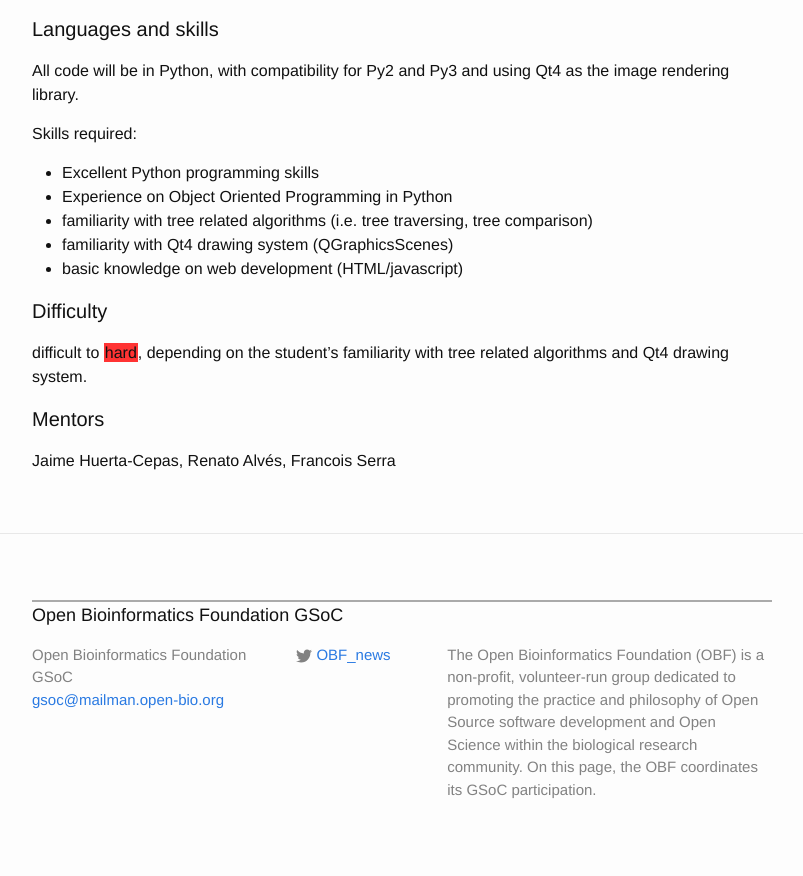
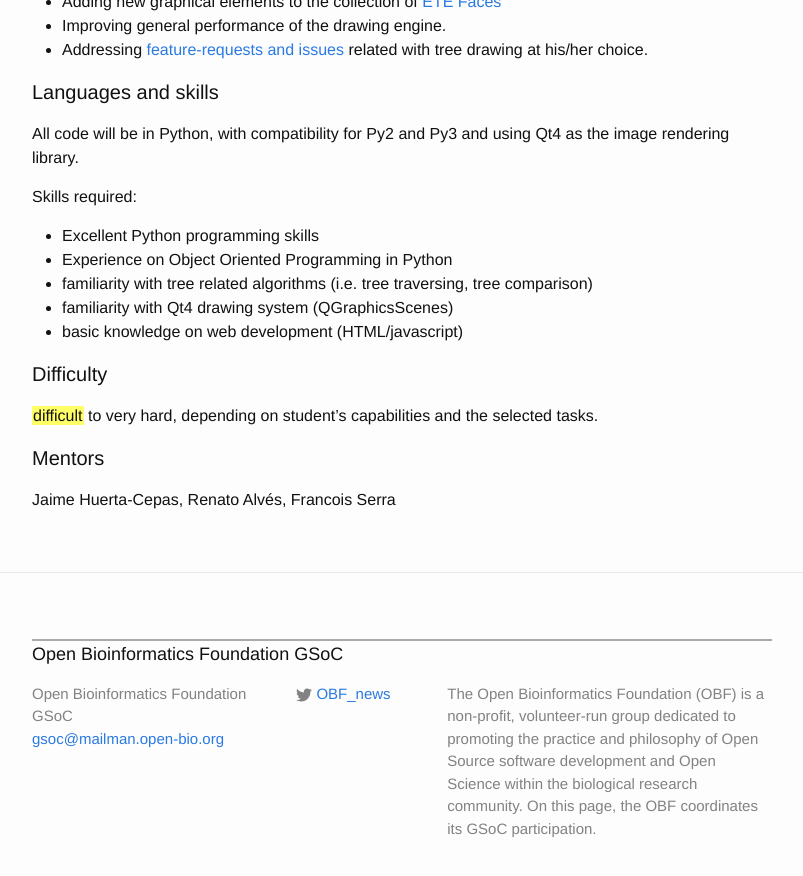
Before and after one commit to OBF/GSoC, a Jekyll site: the page built from 00_ideas.md, in a window 1280 px wide and 900 px high, scrolled down 12140 px. Shown: the top 876 px of the window, without its empty margins (238-1041 px from the left). Built offline with Jekyll 4.4.1, drawn with Linux system fonts in a browser that asks for light colours; some of the changed text lies outside the part shown.

Commit message:
formatting

```diff
--- a/00_ideas.md
+++ b/00_ideas.md
@@ -490,8 +494,8 @@ Skills required:
 
 #### Difficulty
 
-<span class="difficult">difficult</span> to <span class="hard">hard</span>, depending on
-the student's familiarity with tree related algorithms and Qt4 drawing system.
+<span class="medium">difficult</span> to <span class="very-hard">very hard</span>, depending on
+student's capabilities and the selected tasks.
 
 #### Mentors
 Jaime Huerta-Cepas, Renato Alvés, Francois Serra
```
Also changed, not shown: other parts of 00_ideas.md (+4 -0 lines).
